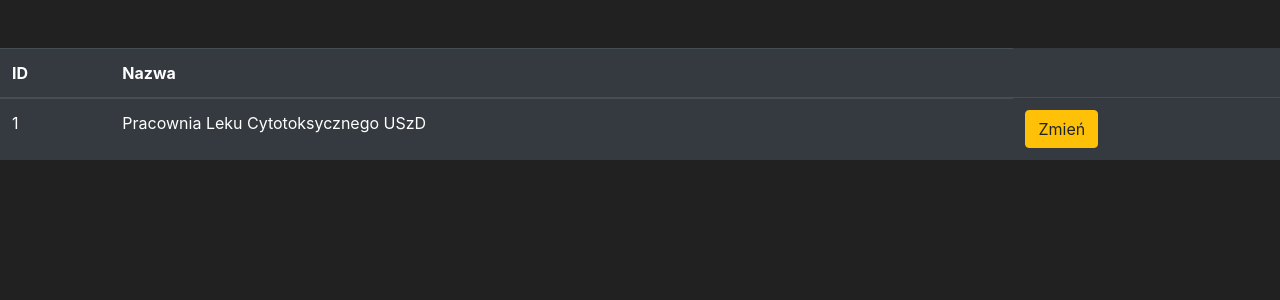
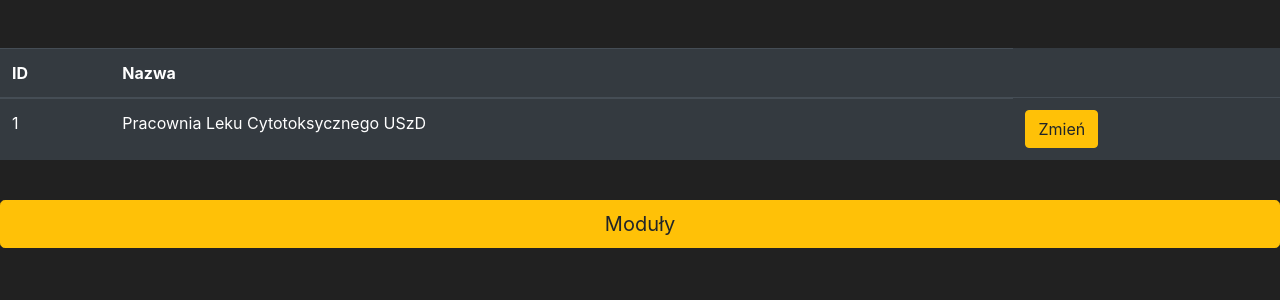
Before and after one commit to PiotrKwiatosz/ISZLC, a Flask app: page /slowniki_wlasciciel in a window 1280 px wide. Shown: the part 58-358 px from the top of the page. Run offline with Flask 2, Linux system fonts and the light colour scheme; data comes from the database, SQL or seed files in the repository; some libraries are stand-ins or nearby versions.

Commit message:
02.11.2022 - UPDATED - Login

```diff
--- a/iszlc/templates/slowniki/owner.html
+++ b/iszlc/templates/slowniki/owner.html
@@ -31,6 +31,11 @@
               </tr>
           {% endfor %}
       </table>
+      <td>
+        <br>
+        <a class="btn btn-primary btn-lg btn-block btn-warning"
+        href="{{ url_for('modules_page') }}">Moduły</a>
+        </td>
 
 
 {% endblock %}
```
